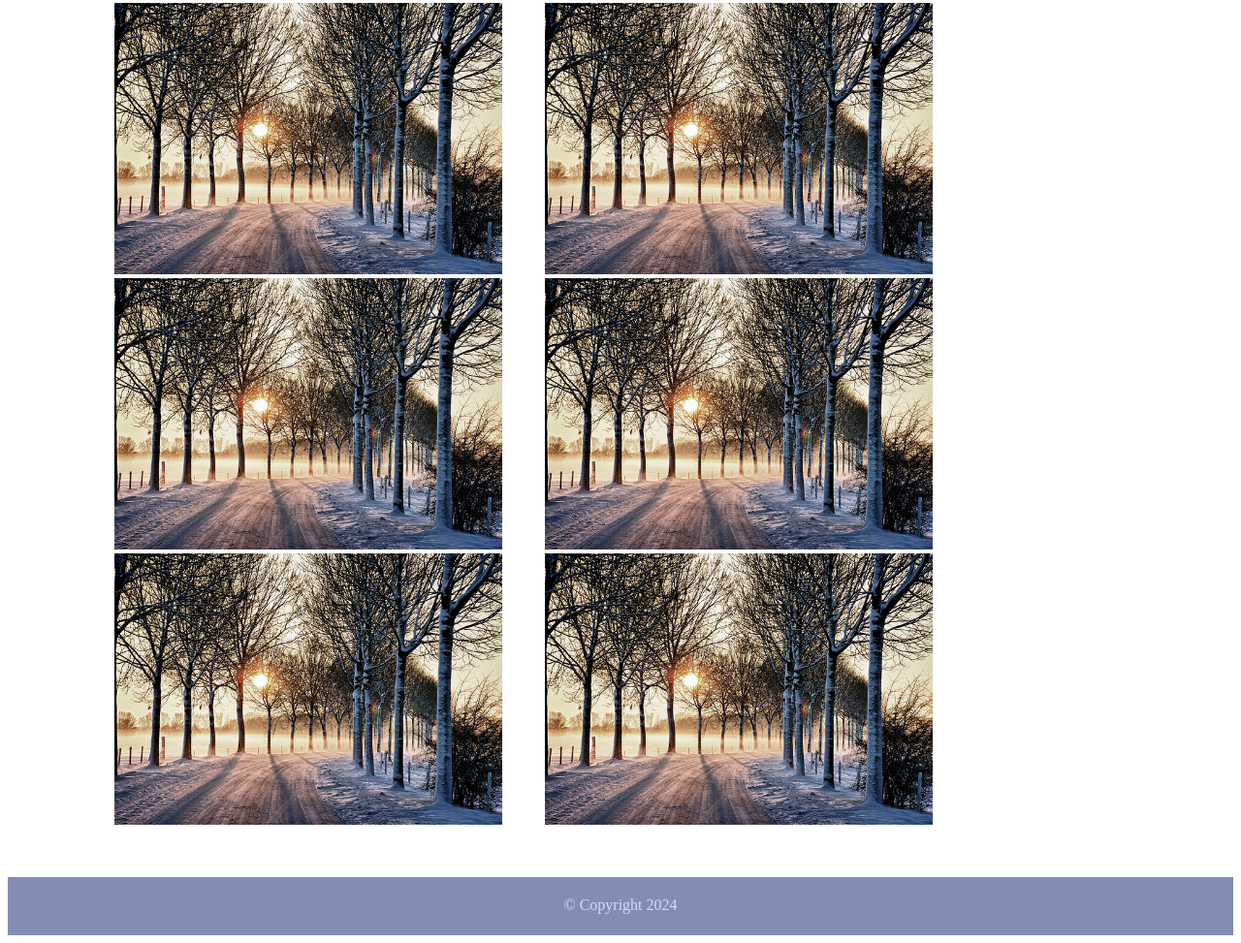
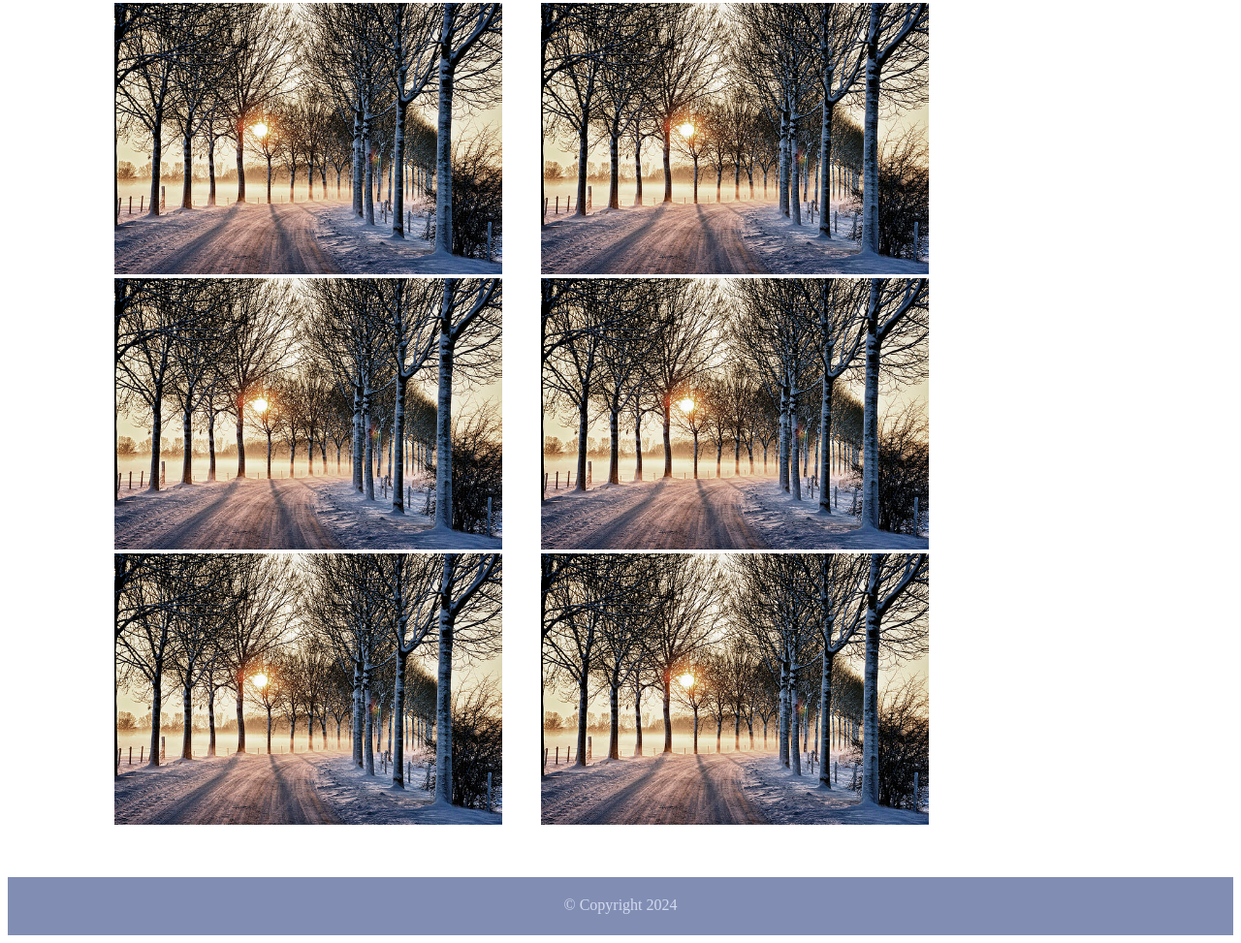
Before and after one commit to voidster/week1-day1, a plain HTML site: page page4.html in a window 1280 px wide. Shown: the part 699-1672 px from the top of the page at 97% size. Drawn offline with Linux system fonts and the light colour scheme.

Commit message:
added javascript to 4th page

```diff
--- a/page4.html
+++ b/page4.html
@@ -26,18 +26,34 @@
         <p>My Fourth paragraph.</p>
 
         <ul id="album">
-          <li id="photo"><img src="images/winterland1.jpg" /></li>
+          <!--<li id="photo"><img src="images/winterland1.jpg" /></li>
           <li id="photo"><img src="images/winterland2.jpg" /></li>
           <li id="photo"><img src="images/winterland3.jpg" /></li>
           <li id="photo"><img src="images/winterland4.jpg" /></li>
           <li id="photo"><img src="images/winterland5.jpg" /></li>
-          <li id="photo"><img src="images/winterland6.jpg" /></li>
+          <li id="photo"><img src="images/winterland6.jpg" /></li>-->
         </ul>
       </main>
       <!-- End Main Content -->
 
       <!-- Footer Information -->
       <footer>&copy; Copyright 2024</footer>
+      <script>
+        var photos = []; // Declare an empty array to store image elements
+        var fileNames = []; // Declare an empty array to store image file names
+        var imageList = []; // Declare an empty array to store HTML list that contains an image
+        var image; // Declare an empty variable to store the assembled image list codes
+        var openList = "<li id='photo'>"; // Declare a variable to contain the open list tag
+        var closeList = "</li>"; // Declare a variable to contain the close list tag
+
+        for (var i = 0; i < 6; i++) {
+          fileNames.push("winterland" + (i + 1));
+          photos.push("<img src='images/" + fileNames[i] + ".jpg'>");
+          image = openList + photos[i] + closeList;
+          imageList.push(image);
+        }
+        document.getElementById("album").innerHTML = imageList.join("");
+      </script>
     </div>
     <!-- End Container -->
   </body>
```
Also changed, not shown: index.html (+2 -0 lines).
